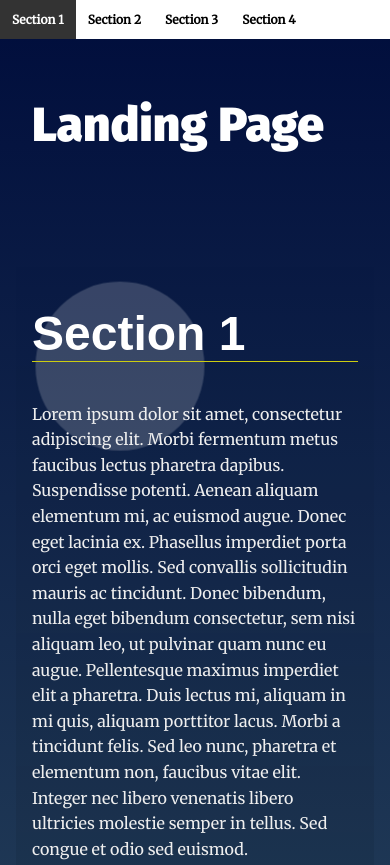
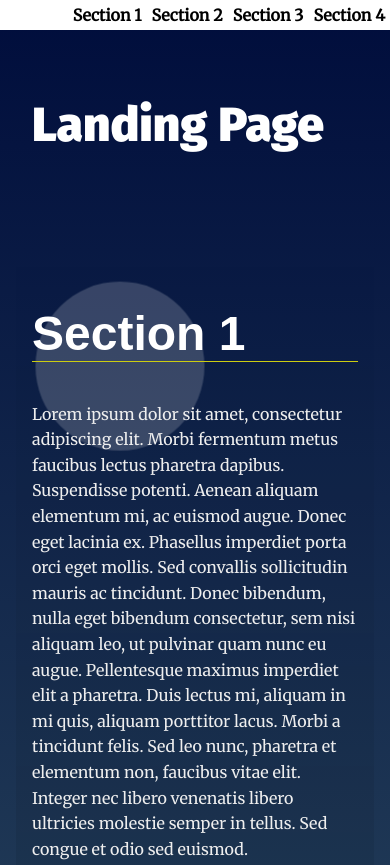
Before and after one commit to Islam-foda/create-landingpage, a plain HTML site: page index.html in a window 390 px wide. Shown: the top 865 px of the page. Drawn offline with Linux system fonts and the light colour scheme.

Commit message:
add responsive

```diff
--- a/css/styles.css
+++ b/css/styles.css
@@ -88,13 +88,13 @@ section {
   color: #fff;
   transition: ease 0.3s all;
 }
-
+/*adjust the nav bar on the mobile screen*/
 @media only screen and (max-width: 600px) {
-  #navbar__list {
-    display: block;
-    font-size: 12px;
-    float: left;
-  }
+  #navbar__list li {
+    /* font-size: 12px; */
+    display: inline-block;
+    padding: 5px;
+    }
 }
 /* Header Styles */
 .page__header {
--- a/js/app.js
+++ b/js/app.js
@@ -17,34 +17,30 @@
  * Define Global Variables
  *
 */
-const grapAllSections = document.querySelectorAll('section');//take all sections to a nodelist(array).
-const navList = document.getElementById('navbar__list');//select the ul.
+const grapAllSections = document.querySelectorAll('section');//grab all sections to a nodelist.
+const navList = document.getElementById('navbar__list');//select Nav ul.
 const appendFragment = document.createDocumentFragment();//fragment to append the li.
 
 //build lists for each section
 grapAllSections.forEach(function(elemnt, index){
     let li= document.createElement("li");
-    let getDataNav = elemnt.getAttribute("data-nav")
-    li.setAttribute("class","menu__link")
-    //li.style.color = "red";
+    let getDataNav = elemnt.getAttribute("data-nav");
+    li.setAttribute("class","menu__link");
     li.innerText = getDataNav;
     appendFragment.appendChild(li);
+    //adding Event on click to scroll into desired section when preesing on the nav item.
     li.addEventListener("click", function(){
         elemnt.scrollIntoView({behavior: "smooth"});
     })
 });
-
 navList.appendChild(appendFragment);
 
-/**
- * End Global Variables
- * Start Helper Functions
- *
-*/
 
 
+ //adding Event for the section in the view, to get a selction class
 window.addEventListener("scroll",function(){
-
+    //select the desired section by getboundigclientrect function
+    //and make a forEach loop to append the desired class for each section
     grapAllSections.forEach(function(selection){
         const bound = selection.getBoundingClientRect();
 
@@ -54,20 +50,6 @@ window.addEventListener("scroll",function(){
     }else {selection.classList.remove("your-active-class")}; })
 })
 
-
-
-
-
-    // grapAllSections.forEach(function(selection){
-    //     const bound = selection.getBoundingClientRect()
-    //     window.addEventListener("scrol", function(){
-    //     if (bound.top >= 0 && bound.bottom <= window.innerHeight) {
-
-    //
-    //      console.log('In the viewport!');
-    //         }else {
-    //         selection.classList.remove("your-active-class")
-    //     }})})
 
 
 
```
Also changed, not shown: index.html (+1 -0 lines).
